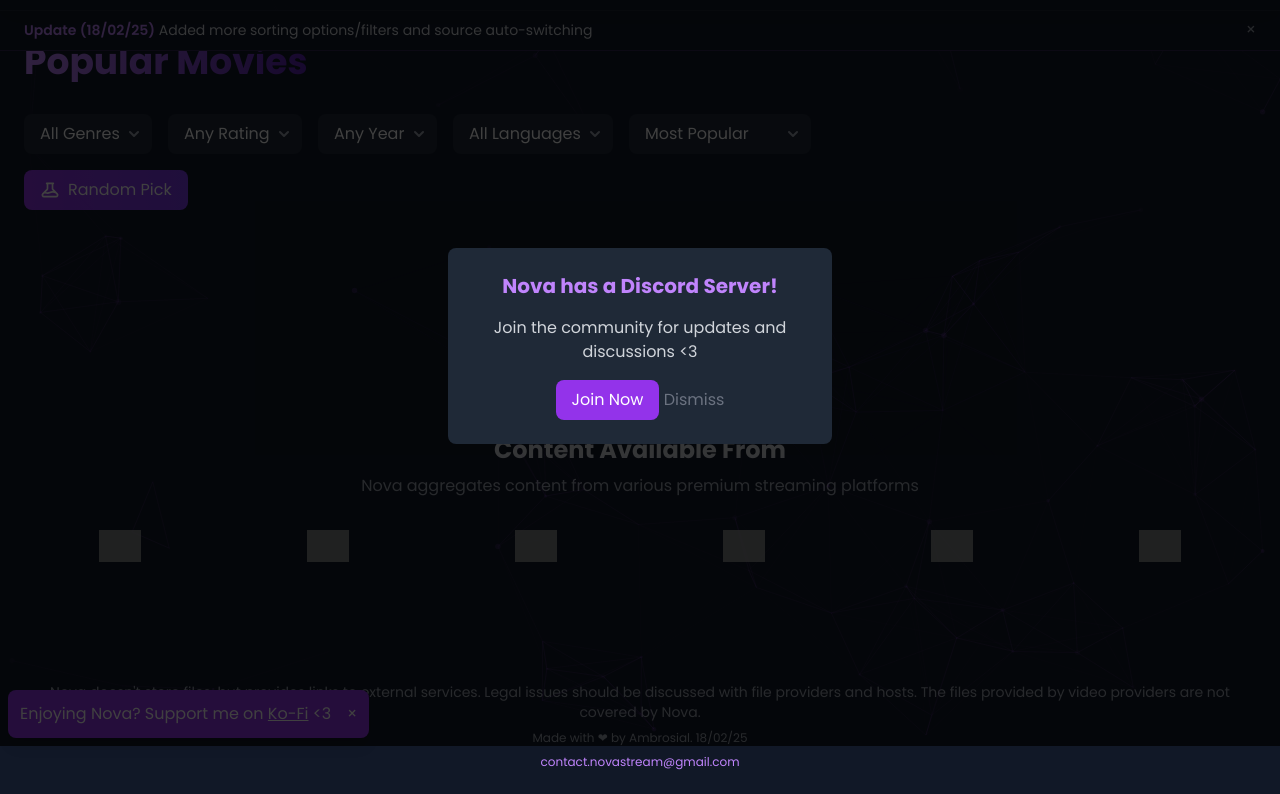
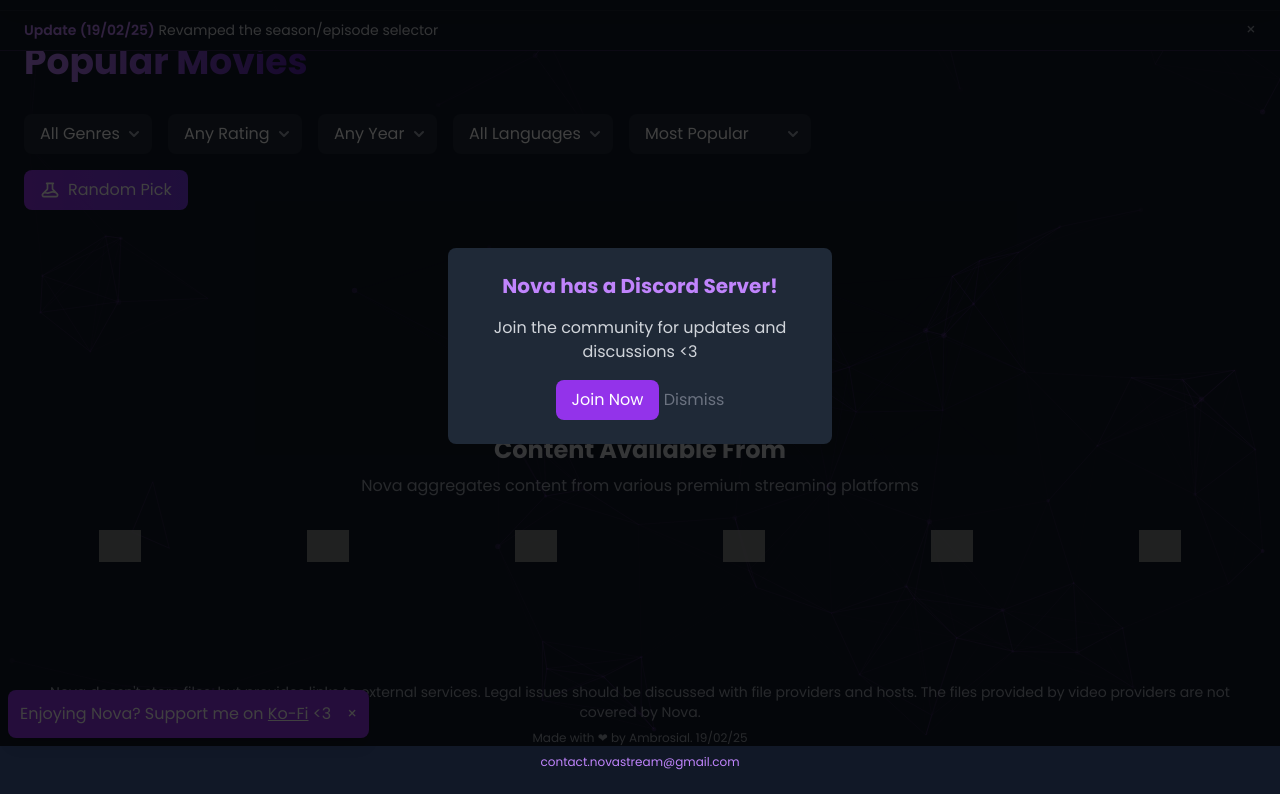
Before and after one commit to ambr0sial/nova, a plain HTML site: page index.html in a window 1280 px wide. Shown: the part 54-848 px from the top of the page. Drawn offline with nearby package versions, Linux system fonts and the light colour scheme; no server answers; grey boxes are pictures that could not be loaded.

Commit message:
updated dates

```diff
--- a/index.html
+++ b/index.html
@@ -347,8 +347,8 @@
                 <div class="flex items-center space-x-2">
                     <!-- <span class="text-purple-400">🎉</span> -->
                     <p class="text-sm">
-                        <span class="font-semibold text-purple-400">Update (18/02/25)</span>
-                        <span class="text-gray-300 text-xs sm:text-sm"> Added more sorting options/filters and source auto-switching</span>
+                        <span class="font-semibold text-purple-400">Update (19/02/25)</span>
+                        <span class="text-gray-300 text-xs sm:text-sm"> Revamped the season/episode selector</span>
                     </p>
                 </div>
                 <button @click="show = false" class="text-gray-400 hover:text-white transition-colors">×</button>
@@ -602,7 +602,7 @@
                 Nova doesn't store files, but provides links to external services. Legal issues should be discussed with file providers and hosts. The files provided by video providers are not covered by Nova.
             </p>
             <p class="mt-2 text-xs">
-                Made with ❤ by Ambrosial. 18/02/25
+                Made with ❤ by Ambrosial. 19/02/25
             </p>
             <p class="mt-2 text-xs">
                 <a href="mailto:contact.novastream@gmail.com" class="text-purple-400 hover:text-purple-300 transition-colors">contact.novastream@gmail.com</a>
```
